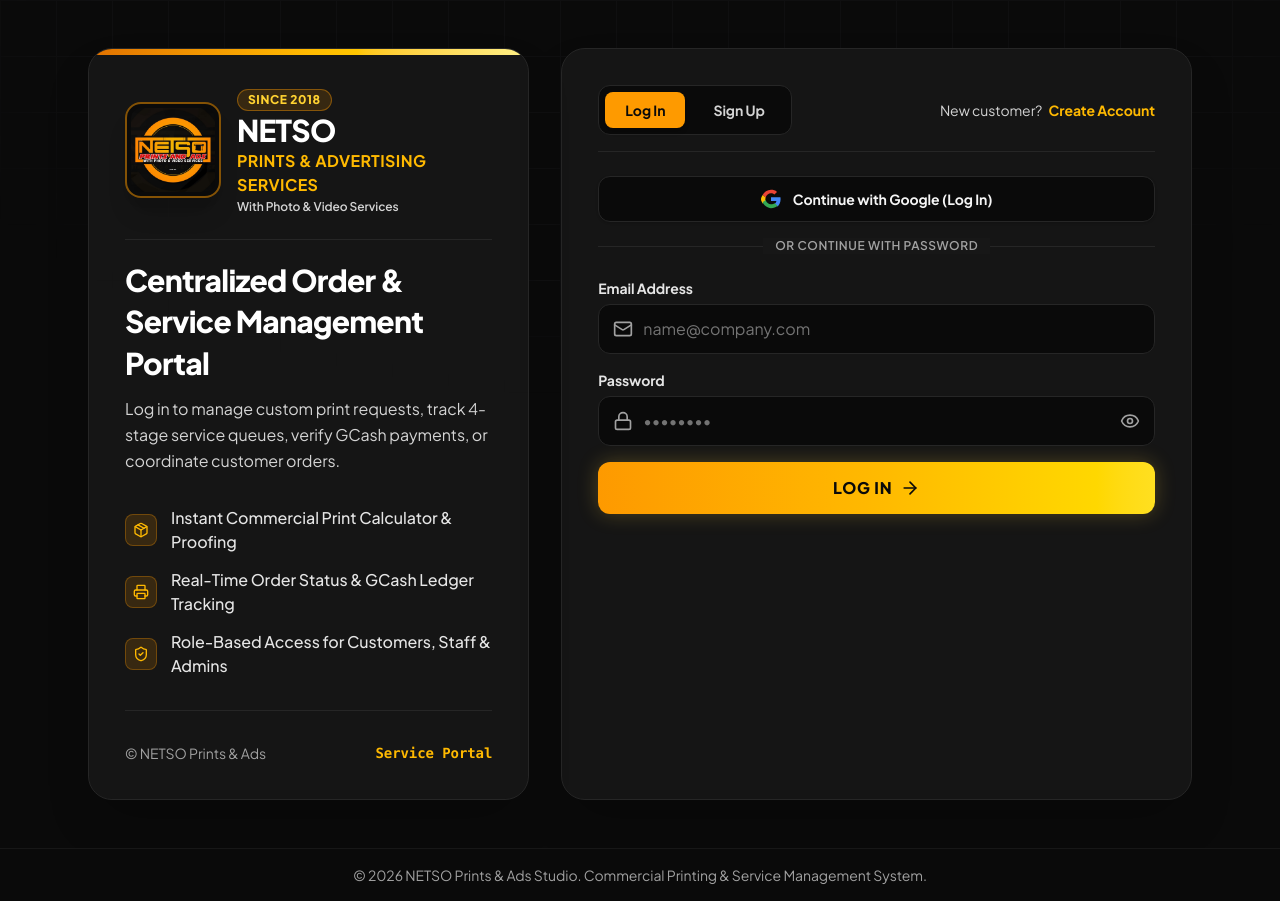
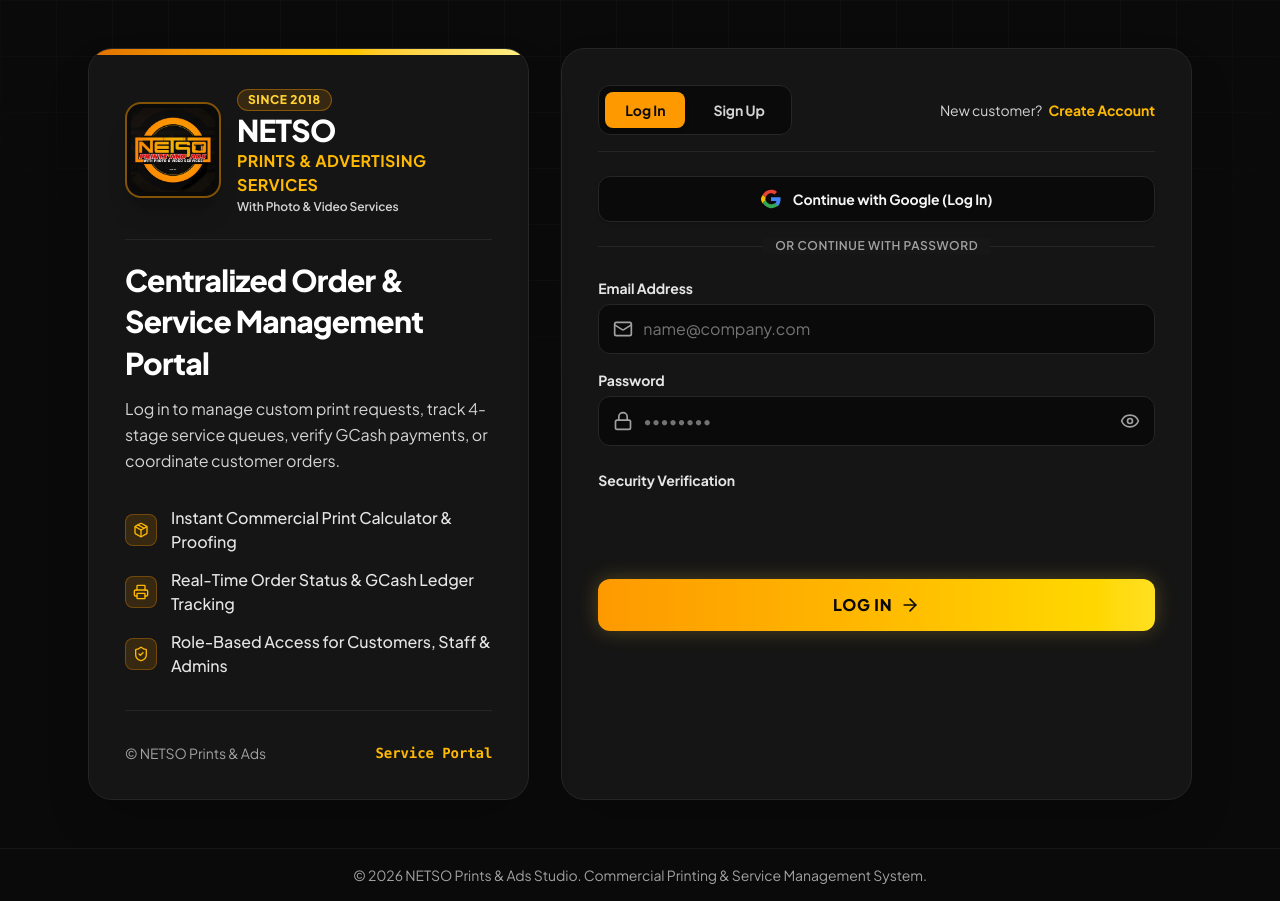
Before and after one commit to Adrian294-AGS/Netso-print-and-services-v2, a Next.js app: page / in a window 1280 px wide. Built offline with nearby package versions, Linux system fonts and the light colour scheme; no server answers.

Commit message:
v1/captcha

```diff
--- a/src/features/Authentication/Authentication.tsx
+++ b/src/features/Authentication/Authentication.tsx
@@ -67,12 +67,16 @@
     }
   };
 
+
 const handleLogin = (data: LoginFormData) => {
   void handleApiAuthentication('/api/auth/login', {
     email: data.email,
     password: data.password,
+    captchaToken: data.captchaToken,
   });
 };
+
+
 
 const handleSignup = (data: SignupFormData) => {
   void handleApiAuthentication('/api/auth/register', {
@@ -80,8 +84,10 @@
     email: data.email,
     phone: data.phone,
     password: data.password,
+    captchaToken: data.captchaToken,
   });
 };
+
 
   const handleGoogleAuth = () => {
     setIsSubmitting(true);
--- a/src/features/Authentication/Login.tsx
+++ b/src/features/Authentication/Login.tsx
@@ -1,11 +1,21 @@
+
 'use client';
 
 import React, { useState } from 'react';
-import { AlertCircle, ArrowRight, Eye, EyeOff, Lock, Mail } from 'lucide-react';
+import {
+  AlertCircle,
+  ArrowRight,
+  Eye,
+  EyeOff,
+  Lock,
+  Mail,
+} from 'lucide-react';
+import TurnstileCaptcha from './turnstileCaptcha';
 
 export interface LoginFormData {
   email: string;
   password: string;
+  captchaToken: string;
 }
 
 interface LoginProps {
@@ -17,7 +27,14 @@
   const [email, setEmail] = useState('');
   const [password, setPassword] = useState('');
   const [showPassword, setShowPassword] = useState(false);
-  const [errors, setErrors] = useState<{ email?: string; password?: string }>({});
+  const [captchaToken, setCaptchaToken] = useState('');
+  const [resetCaptchaKey, setResetCaptchaKey] = useState(0);
+
+  const [errors, setErrors] = useState<{
+    email?: string;
+    password?: string;
+    captcha?: string;
+  }>({});
 
   const submit = (event: React.FormEvent<HTMLFormElement>) => {
     event.preventDefault();
@@ -34,21 +51,40 @@
       nextErrors.password = 'Password is required.';
     }
 
+    if (!captchaToken) {
+      nextErrors.captcha = 'Please complete the CAPTCHA verification.';
+    }
+
     setErrors(nextErrors);
 
-    if (Object.keys(nextErrors).length === 0) {
-      onSubmit({ email, password });
+    if (Object.keys(nextErrors).length !== 0 || isSubmitting) {
+      return;
     }
+
+    const submittedData: LoginFormData = {
+      email: email.trim(),
+      password,
+      captchaToken,
+    };
+
+    setCaptchaToken('');
+    setResetCaptchaKey((current) => current + 1);
+
+    onSubmit(submittedData);
   };
 
   return (
     <form onSubmit={submit} className="space-y-4" noValidate>
       <div>
-        <label className="block text-sm font-bold text-neutral-200 mb-1.5">Email Address</label>
+        <label className="block text-sm font-bold text-neutral-200 mb-1.5">
+          Email Address
+        </label>
+
         <div className="relative rounded-xl bg-neutral-950 border border-neutral-800 focus-within:border-amber-500 transition-colors">
           <span className="absolute inset-y-0 left-0 pl-3.5 flex items-center pointer-events-none text-neutral-400">
             <Mail className="w-5 h-5" />
           </span>
+
           <input
             type="email"
             autoComplete="email"
@@ -61,15 +97,20 @@
             className="w-full pl-11 pr-4 py-3 bg-transparent text-sm sm:text-base text-white placeholder-neutral-500 rounded-xl focus:outline-none"
           />
         </div>
+
         {errors.email && <ErrorMessage message={errors.email} />}
       </div>
 
       <div>
-        <label className="block text-sm font-bold text-neutral-200 mb-1.5">Password</label>
+        <label className="block text-sm font-bold text-neutral-200 mb-1.5">
+          Password
+        </label>
+
         <div className="relative rounded-xl bg-neutral-950 border border-neutral-800 focus-within:border-amber-500 transition-colors">
           <span className="absolute inset-y-0 left-0 pl-3.5 flex items-center pointer-events-none text-neutral-400">
             <Lock className="w-5 h-5" />
           </span>
+
           <input
             type={showPassword ? 'text' : 'password'}
             autoComplete="current-password"
@@ -81,16 +122,37 @@
             placeholder="••••••••"
             className="w-full pl-11 pr-11 py-3 bg-transparent text-sm sm:text-base text-white placeholder-neutral-500 rounded-xl focus:outline-none"
           />
+
           <button
             type="button"
             onClick={() => setShowPassword((current) => !current)}
             className="absolute inset-y-0 right-0 pr-3.5 flex items-center text-neutral-400 hover:text-amber-400 transition-colors cursor-pointer"
             aria-label={showPassword ? 'Hide password' : 'Show password'}
           >
-            {showPassword ? <EyeOff className="w-5 h-5" /> : <Eye className="w-5 h-5" />}
+            {showPassword ? (
+              <EyeOff className="w-5 h-5" />
+            ) : (
+              <Eye className="w-5 h-5" />
+            )}
           </button>
         </div>
+
         {errors.password && <ErrorMessage message={errors.password} />}
+      </div>
+
+      <div className="space-y-2 pt-2">
+        <label className="block text-sm font-bold text-neutral-200">
+          Security Verification
+        </label>
+
+        <TurnstileCaptcha
+          onTokenChange={setCaptchaToken}
+          resetKey={resetCaptchaKey}
+        />
+
+        {errors.captcha && (
+          <ErrorMessage message={errors.captcha} />
+        )}
       </div>
 
       <button
@@ -107,7 +169,10 @@
 
 function ErrorMessage({ message }: { message: string }) {
   return (
-    <p className="text-xs sm:text-sm text-red-400 mt-1.5 flex items-center gap-1.5 font-medium">
+    <p
+      role="alert"
+      className="text-xs sm:text-sm text-red-400 mt-1.5 flex items-center gap-1.5 font-medium"
+    >
       <AlertCircle className="w-4 h-4 shrink-0" />
       {message}
     </p>
--- a/src/features/Authentication/Signup.tsx
+++ b/src/features/Authentication/Signup.tsx
@@ -1,7 +1,19 @@
+
 'use client';
 
 import React, { useState } from 'react';
-import { AlertCircle, ArrowRight, Eye, EyeOff, KeyRound, Lock, Mail, Phone, User } from 'lucide-react';
+import {
+  AlertCircle,
+  ArrowRight,
+  Eye,
+  EyeOff,
+  KeyRound,
+  Lock,
+  Mail,
+  Phone,
+  User,
+} from 'lucide-react';
+import TurnstileCaptcha from './turnstileCaptcha';
 
 export interface SignupFormData {
   fullName: string;
@@ -9,12 +21,15 @@
   phone: string;
   password: string;
   confirmPassword: string;
+  captchaToken: string;
 }
 
 interface SignupProps {
   isSubmitting: boolean;
   onSubmit: (data: SignupFormData) => void;
 }
+
+type SignupErrors = Partial<Record<keyof SignupFormData, string>>;
 
 export function Signup({ isSubmitting, onSubmit }: SignupProps) {
   const [formData, setFormData] = useState<SignupFormData>({
@@ -23,30 +38,44 @@
     phone: '',
     password: '',
     confirmPassword: '',
+    captchaToken: '',
   });
+
   const [showPassword, setShowPassword] = useState(false);
   const [showConfirmPassword, setShowConfirmPassword] = useState(false);
-  const [errors, setErrors] = useState<Partial<Record<keyof SignupFormData, string>>>({});
+  const [resetCaptchaKey, setResetCaptchaKey] = useState(0);
+  const [errors, setErrors] = useState<SignupErrors>({});
 
   const updateField = (field: keyof SignupFormData, value: string) => {
-    setFormData((current) => ({ ...current, [field]: value }));
-    setErrors((current) => ({ ...current, [field]: '' }));
+    setFormData((current) => ({
+      ...current,
+      [field]: value,
+    }));
+
+    setErrors((current) => ({
+      ...current,
+      [field]: '',
+    }));
   };
 
   const submit = (event: React.FormEvent<HTMLFormElement>) => {
     event.preventDefault();
 
-    const nextErrors: Partial<Record<keyof SignupFormData, string>> = {};
+    const nextErrors: SignupErrors = {};
 
-    if (!formData.fullName.trim()) nextErrors.fullName = 'Full name is required.';
+    if (!formData.fullName.trim()) {
+      nextErrors.fullName = 'Full name is required.';
+    }
 
     if (!formData.email.trim()) {
       nextErrors.email = 'Email address is required.';
-    } else if (!/\S+@\S+\.\S+/.test(formData.email)) {
+    } else if (!/^\S+@\S+\.\S+$/.test(formData.email.trim())) {
       nextErrors.email = 'Please enter a valid email address.';
     }
 
-    if (!formData.phone.trim()) nextErrors.phone = 'Mobile phone number is required.';
+    if (!formData.phone.trim()) {
+      nextErrors.phone = 'Mobile phone number is required.';
+    }
 
     if (!formData.password) {
       nextErrors.password = 'Password is required.';
@@ -60,9 +89,30 @@
       nextErrors.confirmPassword = 'Passwords do not match.';
     }
 
+    if (!formData.captchaToken) {
+      nextErrors.captchaToken = 'Please complete the CAPTCHA verification.';
+    }
+
     setErrors(nextErrors);
 
-    if (Object.keys(nextErrors).length === 0) onSubmit(formData);
+    if (Object.keys(nextErrors).length > 0 || isSubmitting) {
+      return;
+    }
+
+    const submittedData: SignupFormData = {
+      ...formData,
+      fullName: formData.fullName.trim(),
+      email: formData.email.trim(),
+    };
+
+    onSubmit(submittedData);
+
+    setFormData((current) => ({
+      ...current,
+      captchaToken: '',
+    }));
+
+    setResetCaptchaKey((current) => current + 1);
   };
 
   return (
@@ -75,6 +125,7 @@
         error={errors.fullName}
         onChange={(value) => updateField('fullName', value)}
       />
+
       <Field
         label="Email Address"
         icon={<Mail className="w-5 h-5" />}
@@ -84,6 +135,7 @@
         error={errors.email}
         onChange={(value) => updateField('email', value)}
       />
+
       <Field
         label="Mobile Number"
         icon={<Phone className="w-5 h-5" />}
@@ -112,6 +164,21 @@
         onToggle={() => setShowConfirmPassword((current) => !current)}
         onChange={(value) => updateField('confirmPassword', value)}
       />
+
+      <div className="space-y-2 pt-2">
+        <label className="block text-sm font-bold text-neutral-200">
+          Security Verification
+        </label>
+
+        <TurnstileCaptcha
+          onTokenChange={(token) => updateField('captchaToken', token)}
+          resetKey={resetCaptchaKey}
+        />
+
+        {errors.captchaToken && (
+          <ErrorMessage message={errors.captchaToken} />
+        )}
+      </div>
 
       <button
         type="submit"
@@ -144,19 +211,27 @@
 }) {
   return (
     <div>
-      <label className="block text-sm font-bold text-neutral-200 mb-1.5">{label}</label>
+      <label className="block text-sm font-bold text-neutral-200 mb-1.5">
+        {label}
+      </label>
+
       <div className="relative rounded-xl bg-neutral-950 border border-neutral-800 focus-within:border-amber-500 transition-colors">
         <span className="absolute inset-y-0 left-0 pl-3.5 flex items-center pointer-events-none text-neutral-400">
           {icon}
         </span>
+
         <input
           type={type}
+          autoComplete={
+            type === 'email' ? 'email' : type === 'tel' ? 'tel' : 'name'
+          }
           value={value}
           onChange={(event) => onChange(event.target.value)}
           placeholder={placeholder}
           className="w-full pl-11 pr-4 py-3 bg-transparent text-sm sm:text-base text-white placeholder-neutral-500 rounded-xl focus:outline-none"
         />
       </div>
+
       {error && <ErrorMessage message={error} />}
     </div>
   );
@@ -181,27 +256,38 @@
 }) {
   return (
     <div>
-      <label className="block text-sm font-bold text-neutral-200 mb-1.5">{label}</label>
+      <label className="block text-sm font-bold text-neutral-200 mb-1.5">
+        {label}
+      </label>
+
       <div className="relative rounded-xl bg-neutral-950 border border-neutral-800 focus-within:border-amber-500 transition-colors">
         <span className="absolute inset-y-0 left-0 pl-3.5 flex items-center pointer-events-none text-neutral-400">
           {icon}
         </span>
+
         <input
           type={showPassword ? 'text' : 'password'}
+          autoComplete="new-password"
           value={value}
           onChange={(event) => onChange(event.target.value)}
           placeholder="••••••••"
           className="w-full pl-11 pr-11 py-3 bg-transparent text-sm sm:text-base text-white placeholder-neutral-500 rounded-xl focus:outline-none"
         />
+
         <button
           type="button"
           onClick={onToggle}
           className="absolute inset-y-0 right-0 pr-3.5 flex items-center text-neutral-400 hover:text-amber-400 transition-colors cursor-pointer"
           aria-label={showPassword ? `Hide ${label.toLowerCase()}` : `Show ${label.toLowerCase()}`}
         >
-          {showPassword ? <EyeOff className="w-5 h-5" /> : <Eye className="w-5 h-5" />}
+          {showPassword ? (
+            <EyeOff className="w-5 h-5" />
+          ) : (
+            <Eye className="w-5 h-5" />
+          )}
         </button>
       </div>
+
       {error && <ErrorMessage message={error} />}
     </div>
   );
@@ -209,7 +295,10 @@
 
 function ErrorMessage({ message }: { message: string }) {
   return (
-    <p className="text-xs sm:text-sm text-red-400 mt-1.5 flex items-center gap-1.5 font-medium">
+    <p
+      role="alert"
+      className="text-xs sm:text-sm text-red-400 mt-1.5 flex items-center gap-1.5 font-medium"
+    >
       <AlertCircle className="w-4 h-4 shrink-0" />
       {message}
     </p>
--- /dev/null
+++ b/src/features/Authentication/turnstileCaptcha.tsx
@@ -0,0 +1,148 @@
+'use client';
+
+import React, { useEffect, useRef, useState } from 'react';
+import Script from 'next/script';
+import { AlertCircle } from 'lucide-react';
+
+declare global {
+  interface Window {
+    turnstile?: {
+      render: (
+        container: HTMLElement,
+        options: {
+          sitekey: string;
+          callback: (token: string) => void;
+          'expired-callback'?: () => void;
+          'error-callback'?: () => void;
+          theme?: 'light' | 'dark' | 'auto';
+        }
+      ) => string;
+      remove: (widgetId: string) => void;
+      reset: (widgetId: string) => void;
+    };
+  }
+}
+
+interface TurnstileCaptchaProps {
+  onTokenChange: (token: string) => void;
+  resetKey: number;
+}
+
+export default function TurnstileCaptcha({
+  onTokenChange,
+  resetKey,
+}: TurnstileCaptchaProps) {
+  const containerRef = useRef<HTMLDivElement>(null);
+  const widgetIdRef = useRef<string | null>(null);
+  const callbackRef = useRef(onTokenChange);
+  // Initialise from window so a remount with the script already loaded works
+  const [scriptLoaded, setScriptLoaded] = useState(false);
+  const [error, setError] = useState('');
+
+  useEffect(() => {
+    callbackRef.current = onTokenChange;
+  }, [onTokenChange]);
+
+  // If the script was already loaded earlier, mark ready immediately.
+  // Otherwise poll briefly in case it finishes loading after mount.
+  useEffect(() => {
+    if (window.turnstile) {
+      setScriptLoaded(true);
+      return;
+    }
+
+    const interval = setInterval(() => {
+      if (window.turnstile) {
+        setScriptLoaded(true);
+        clearInterval(interval);
+      }
+    }, 100);
+
+    return () => clearInterval(interval);
+  }, []);
+
+  // Render the widget
+  useEffect(() => {
+    if (!scriptLoaded || !window.turnstile || !containerRef.current) return;
+    if (widgetIdRef.current) return;
+
+    const siteKey = process.env.NEXT_PUBLIC_TURNSTILE_SITE_KEY;
+
+    if (!siteKey) {
+      setError('CAPTCHA configuration is missing.');
+      return;
+    }
+
+    try {
+      widgetIdRef.current = window.turnstile.render(containerRef.current, {
+        sitekey: siteKey,
+        theme: 'dark',
+
+        callback: (token) => {
+          callbackRef.current(token);
+          setError('');
+        },
+
+        'expired-callback': () => {
+          callbackRef.current('');
+          setError('CAPTCHA expired. Please verify again.');
+        },
+
+        'error-callback': () => {
+          callbackRef.current('');
+          setError('CAPTCHA failed to load. Please try again.');
+        },
+      });
+    } catch {
+      setError('Unable to initialize CAPTCHA. Please refresh the page.');
+    }
+
+    return () => {
+      if (widgetIdRef.current && window.turnstile) {
+        try {
+          window.turnstile.remove(widgetIdRef.current);
+        } catch {
+          /* widget already gone */
+        }
+      }
+      widgetIdRef.current = null;
+    };
+  }, [scriptLoaded]);
+
+  // Reset after submit
+  useEffect(() => {
+    if (resetKey > 0 && widgetIdRef.current && window.turnstile) {
+      callbackRef.current('');
+      setError('');
+      window.turnstile.reset(widgetIdRef.current);
+    }
+  }, [resetKey]);
+
+  return (
+    <div className="space-y-2">
+      <Script
+        id="cloudflare-turnstile-script"
+        src="https://challenges.cloudflare.com/turnstile/v0/api.js?render=explicit"
+        strategy="afterInteractive"
+        onLoad={() => setScriptLoaded(true)}
+        onReady={() => setScriptLoaded(true)}
+        onError={() => {
+          callbackRef.current('');
+          setError('Unable to load CAPTCHA. Check your connection.');
+        }}
+      />
+
+      <div ref={containerRef} className="min-h-[65px] overflow-x-auto" />
+
+      {error && (
+        <p
+          role="alert"
+          className="text-xs sm:text-sm text-red-400 flex items-center gap-1.5"
+        >
+          <AlertCircle className="w-4 h-4 shrink-0" />
+          {error}
+        </p>
+      )}
+    </div>
+  );
+}
```
Also changed, not shown: server.mjs (+12 -0 lines), 2 other files (tests, documents, lock files or other folders). Lines whose indentation alone changed are shown as unchanged.
